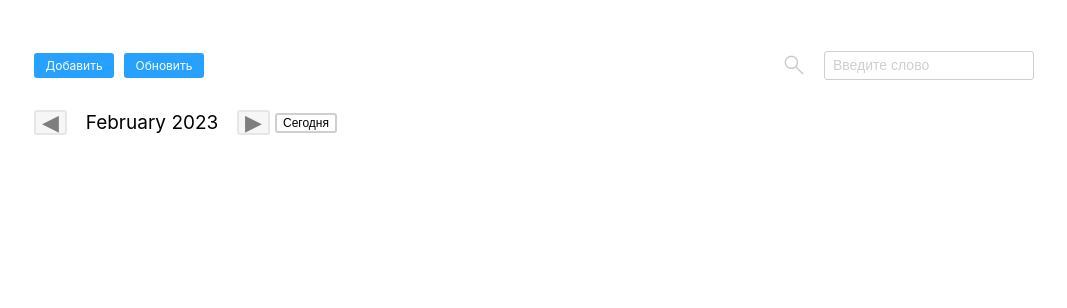
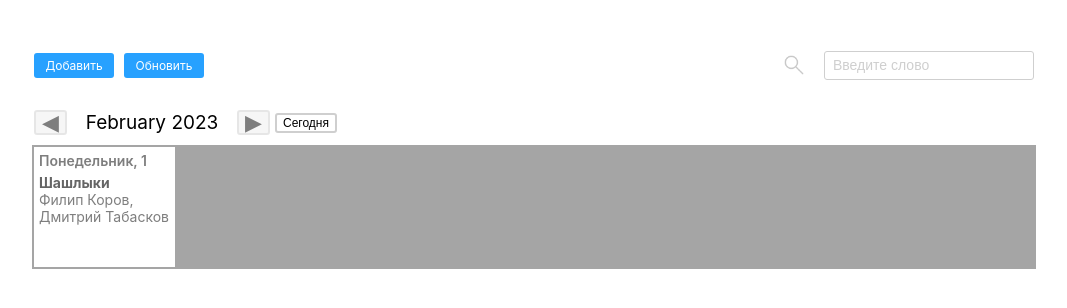
Before and after one commit to NatalyMaxi/calendar, a React (Create React App) app: page /calendar in a window 1280 px wide. Shown: the top 308 px of the page, without its empty margins (186-1253 px from the left). Built offline with nearby package versions, Linux system fonts and the light colour scheme.

Commit message:
Добавить разметку компонентов DaysGrid, DayCell

```diff
--- a/src/components/Calendar/Calendar.css
+++ b/src/components/Calendar/Calendar.css
@@ -2,6 +2,5 @@
    display: flex;
    flex-direction: column;
    width: 1440px;
-   height: 800px;
    margin: 0 auto;
 }
--- a/src/components/Calendar/Calendar.jsx
+++ b/src/components/Calendar/Calendar.jsx
@@ -2,23 +2,24 @@ import './Calendar.css';
 import dateFns from "date-fns";
 import Header from '../Header/Header';
 import Navigation from '../Navigation/Navigation';
+import DaysGrid from '../DaysGrid/DaysGrid'
 import { useState } from 'react';
 
 const Calendar = () => {
-   const data = new Date();
-   const [currentDate, setCurrentDate] = useState(`${dateFns.format(data, "MMMM YYYY")}`)
+   const date = new Date();
+   const [currentDate, setCurrentDate] = useState(`${dateFns.format(date, "MMMM YYYY")}`)
 
    const showNextMonth = () => {
-      let data = `${dateFns.addMonths(currentDate, 1)}`
-      setCurrentDate(`${dateFns.format(data, "MMMM YYYY")}`)
+      let date = `${dateFns.addMonths(currentDate, 1)}`
+      setCurrentDate(`${dateFns.format(date, "MMMM YYYY")}`)
 
    }
    const showPreviousMonth = () => {
-      let data = `${dateFns.addMonths(currentDate, -1)}`
-      setCurrentDate(`${dateFns.format(data, "MMMM YYYY")}`)
+      let date = `${dateFns.addMonths(currentDate, -1)}`
+      setCurrentDate(`${dateFns.format(date, "MMMM YYYY")}`)
    }
    const showCurrentDate = () => {
-      setCurrentDate(`${dateFns.format(data, "MMMM YYYY")}`)
+      setCurrentDate(`${dateFns.format(date, "MMMM YYYY")}`)
    }
    return (
       <div className='calendar'>
@@ -29,6 +30,9 @@ const Calendar = () => {
             showPreviousMonth={showPreviousMonth}
             showCurrentDate={showCurrentDate}
          />
+         <DaysGrid
+            currentDate={currentDate}
+         />
       </div>
    );
 };
--- /dev/null
+++ b/src/components/DayCell/DayCell.css
@@ -0,0 +1,47 @@
+.day-element {
+   display: flex;
+   flex-direction: column;
+   box-sizing: border-box;
+   max-width: 141.141px;
+   height: 120px;
+   background: #fff;
+   gap: 5px;
+}
+
+.day-element_type_marked {
+   background: #c2e4fe;
+}
+
+.day-element_active {
+   border: 1px solid #27a1ff;
+}
+
+.day-element__data-container {
+   box-sizing: border-box;
+   padding: 5px 0 0 5px;
+   color: #292929;
+   font-size: 14px;
+   font-weight: 600;
+}
+
+.day-element__info-container {
+   font-size: 14px;
+   padding: 0;
+   padding-left: 5px;
+}
+
+.day-element__title {
+   font-weight: 700;
+   color: #000;
+   text-overflow: ellipsis;
+   overflow: hidden;
+   white-space: nowrap;
+   margin: 0;
+}
+
+.day-element__text {
+   font-weight: 400;
+   color: #292929;
+   overflow: hidden;
+   margin: 0;
+}
--- /dev/null
+++ b/src/components/DayCell/DayCell.jsx
@@ -0,0 +1,18 @@
+import './DayCell.css';
+
+const DayCell = (props) => {
+   return (
+      <section className='day-element'>
+         <div className='day-element__data-container'>
+            <span className='day-element__day-week'>Понедельник, </span>
+            <span className='day-element__number'>1</span>
+         </div>
+         <div className='day-element__info-container'>
+            <p className='day-element__title'>Шашлыки</p>
+            <p className='day-element__text'>Филип Коров, Дмитрий Табасков</p>
+         </div>
+      </section>
+   );
+};
+
+export default DayCell;
--- /dev/null
+++ b/src/components/DaysGrid/DaysGrid.css
@@ -0,0 +1,10 @@
+.content {
+   display: grid;
+   width: 1000px;
+   margin: 10px auto 0;
+   grid-template-columns: repeat(7, 1fr);
+   gap: 2px;
+   border: 2px solid #6b6b6b;
+   background-color: #6b6b6b;
+   opacity: 0.6;
+}
--- /dev/null
+++ b/src/components/DaysGrid/DaysGrid.jsx
@@ -0,0 +1,12 @@
+import DayCell from '../DayCell/DayCell';
+import './DaysGrid.css';
+
+const DaysGrid = (props) => {
+   return (
+      <section className='content'>
+         <DayCell />
+      </section>
+   );
+};
+
+export default DaysGrid;
--- a/src/components/Search/Search.css
+++ b/src/components/Search/Search.css
@@ -32,7 +32,7 @@
 }
 
 .search__item:focus {
-   border: 1px solid #27a1ff;
+   border: 2px solid #27a1ff;
 }
 
 ::-webkit-input-placeholder {
```
